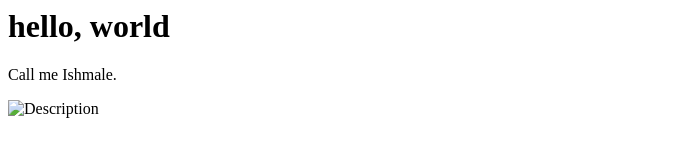
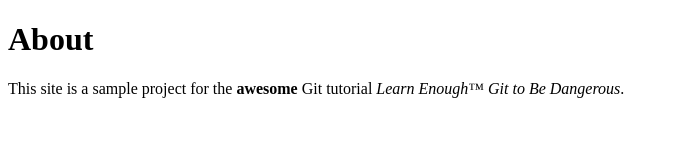
Before and after one commit to hopemoseley/website, a plain HTML site: page about.html in a window 1280 px wide. Shown: the whole page, without its empty margins (0-679 px from the left). Drawn offline with Linux system fonts and the light colour scheme.

Commit message:
Add About page

```diff
--- a/about.html
+++ b/about.html
@@ -1,11 +1,13 @@
-<htm>
-    <head>
-        <title> A whale of greeting</title>
-            </head>
-        <body>
-    <h1> hello, world </h1>
-    <p> Call me Ishmale.</p>
-    <img src="path/to/file" alt="Description" />
-
-</body>
-</htm>
+<!DOCTYPE html>
+<html>
+  <head>
+    <title>About Us</title>
+  </head>
+  <body>
+    <h1>About</h1>
+    <p>
+      This site is a sample project for the <strong>awesome</strong> Git
+      tutorial <em>Learn Enough™ Git to Be Dangerous</em>.
+    </p>
+  </body>
+</html>
```
